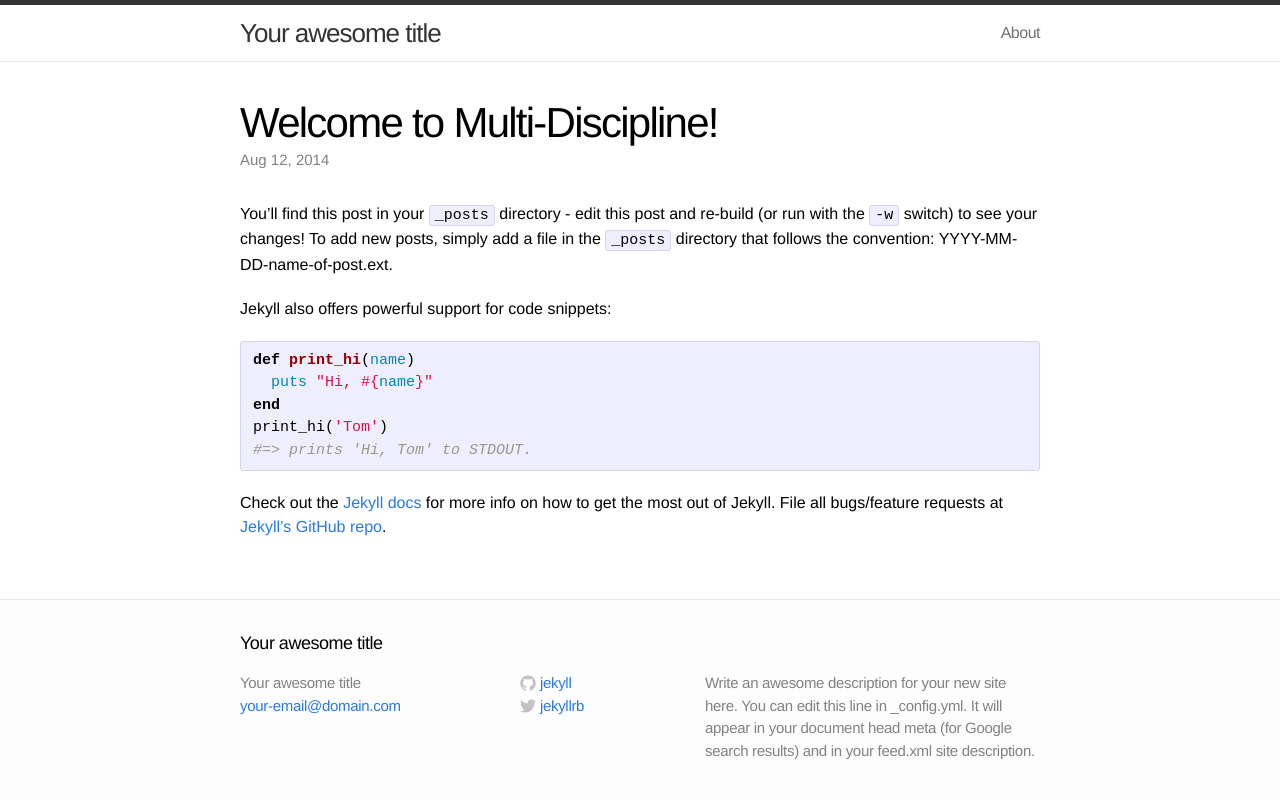
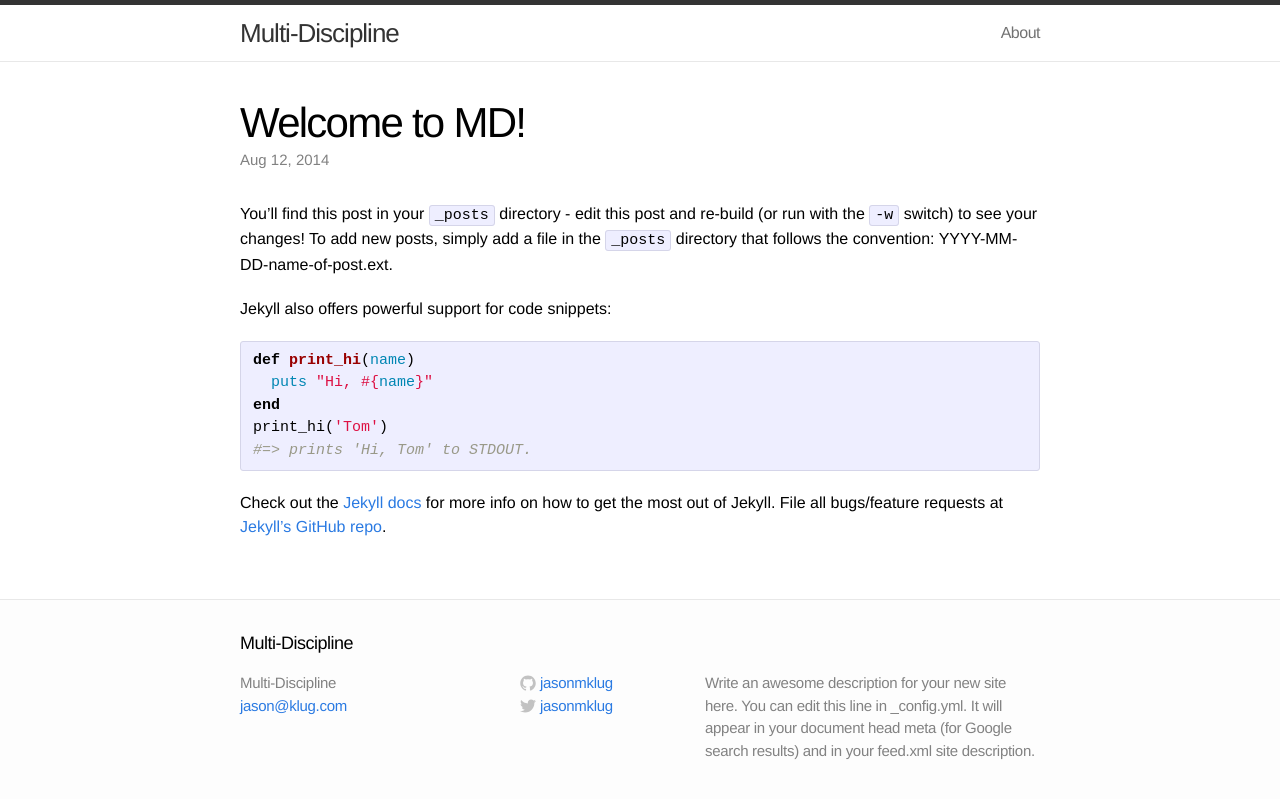
Before and after one commit to jasonmklug/multi-discipline, a Jekyll site: the page built from _posts/2014-08-12-welcome-to-jekyll.markdown, in a window 1280 px wide. Shown: the top 799 px of the page. Built offline with Jekyll 4.4.1, drawn with Linux system fonts in a browser that asks for light colours.

Commit message:
Playing with content & config a bit.

```diff
--- a/_config.yml
+++ b/_config.yml
@@ -1,11 +1,11 @@
 # Site settings
-title: Your awesome title
-email: your-email@domain.com
+title: Multi-Discipline
+email: jason@klug.com
 description: "Write an awesome description for your new site here. You can edit this line in _config.yml. It will appear in your document head meta (for Google search results) and in your feed.xml site description."
 baseurl: ""
-url: "http://yourdomain.com"
-twitter_username: jekyllrb
-github_username:  jekyll
+url: "http://multi-discipline.com"
+twitter_username: jasonmklug
+github_username:  jasonmklug
 
 # Build settings
 markdown: kramdown
--- a/_posts/2014-08-12-welcome-to-jekyll.markdown
+++ b/_posts/2014-08-12-welcome-to-jekyll.markdown
@@ -1,6 +1,6 @@
 ---
 layout: post
-title:  "Welcome to Multi-Discipline!"
+title:  "Welcome to MD!"
 date:   2014-08-12 17:06:51
 categories: jekyll update
 ---
```
